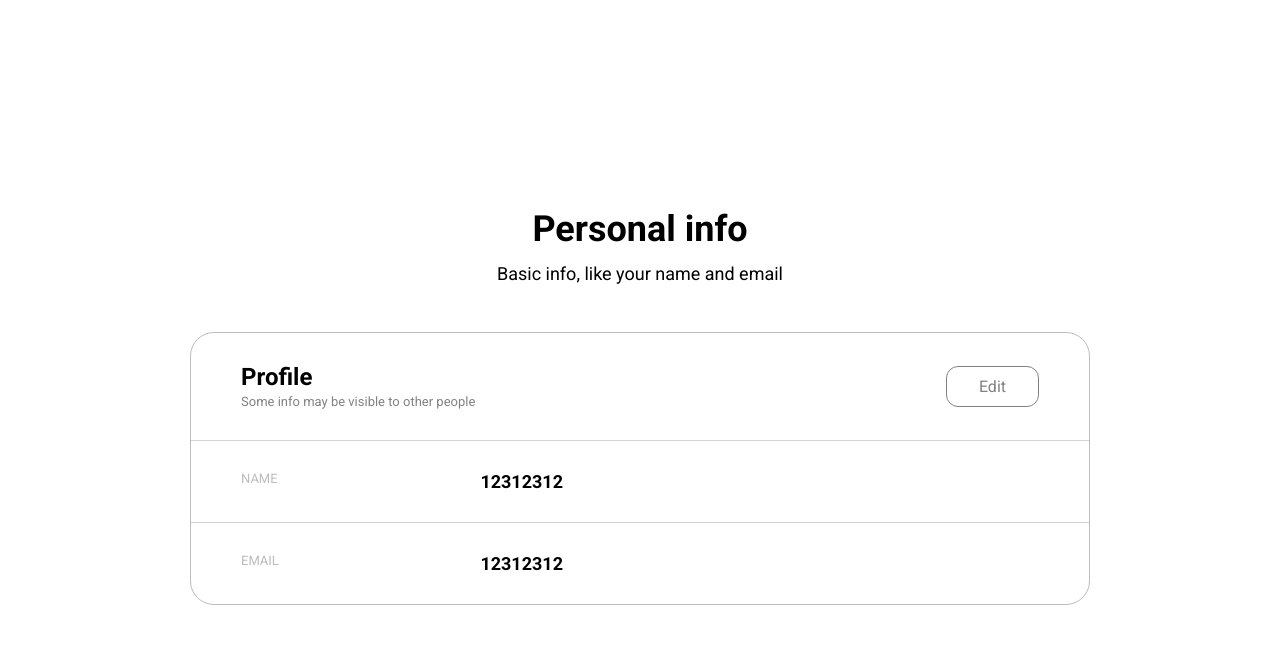
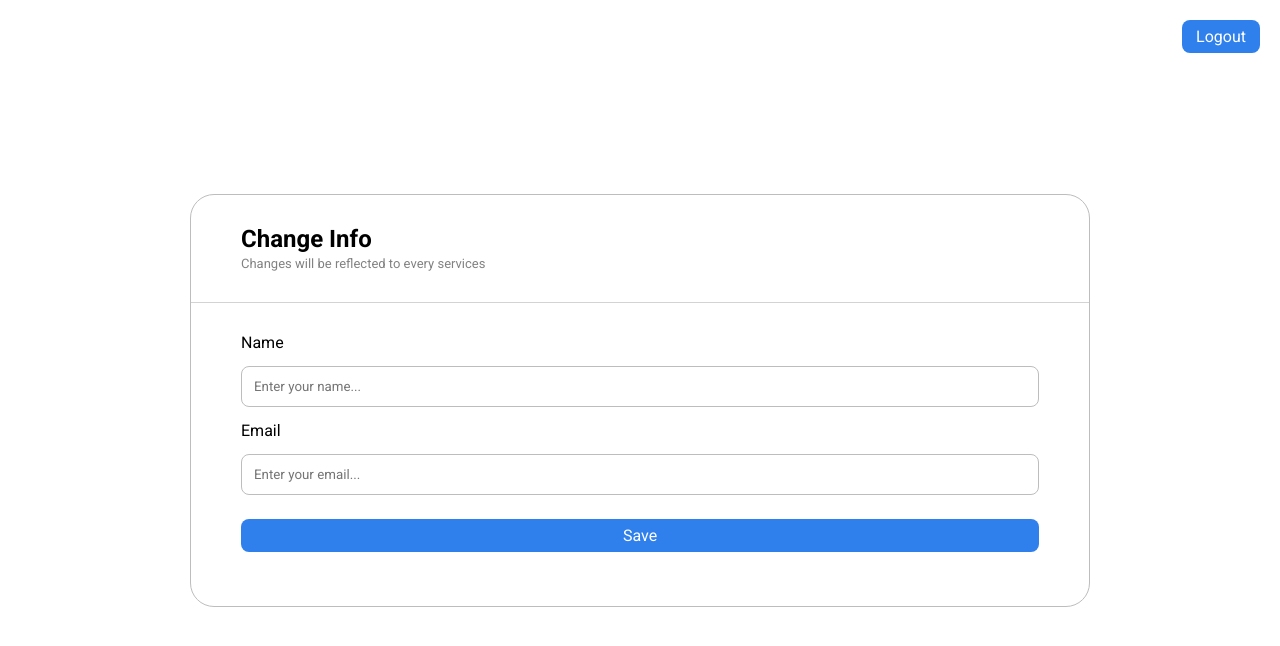
Before and after one commit to DanielBackEnd/login-register-app, a React (Vite) app in the folder frontend/: page / in a window 1280 px wide. Shown: the top 646 px of the page. Built offline with nearby package versions, Linux system fonts and the light colour scheme.

Commit message:
created edit user data page added logout button

```diff
--- a/frontend/src/App.jsx
+++ b/frontend/src/App.jsx
@@ -1,9 +1,9 @@
-import Profil from './pages/Profil';
+import EditUserData from './pages/EditUserData';
 
 const App = () => {
   return (
     <>
-      <Profil />
+      <EditUserData />
     </>
   );
 };
--- a/frontend/src/index.css
+++ b/frontend/src/index.css
@@ -147,3 +147,19 @@ button {
   font-size: 18px;
   font-weight: bold;
 }
+
+.edit-data-form {
+  padding: 30px 50px;
+}
+
+.logout-btn a {
+  background-color: rgba(47, 128, 237, 1);
+  border: none;
+  color: #fff;
+  font-size: 16px;
+  padding: 7px 14px;
+  border-radius: 8px;
+  position: absolute;
+  top: 20px;
+  right: 20px;
+}
--- /dev/null
+++ b/frontend/src/pages/EditUserData.jsx
@@ -0,0 +1,26 @@
+const EditUserData = () => {
+  return (
+    <>
+      <div className='logout-btn'>
+        <a href='#'>Logout</a>
+      </div>
+      <div className='wrapper desc-wrapper'>
+        <div className='description'>
+          <div className='info'>
+            <p>Change Info</p>
+            <span>Changes will be reflected to every services</span>
+          </div>
+        </div>
+        <form className='edit-data-form'>
+          <label htmlFor='name'>Name</label>
+          <input type='text' placeholder='Enter your name...' />
+          <label htmlFor='email'>Email</label>
+          <input type='text' placeholder='Enter your email...' />
+          <button type='submit'>Save</button>
+        </form>
+      </div>
+    </>
+  );
+};
+
+export default EditUserData;
--- a/frontend/src/pages/Profil.jsx
+++ b/frontend/src/pages/Profil.jsx
@@ -1,6 +1,9 @@
 const Profil = () => {
   return (
     <>
+      <div className='logout-btn'>
+        <a href='#'>Logout</a>
+      </div>
       <h1 className='desc-title'>Personal info</h1>
       <p className='desc-subtitle'>Basic info, like your name and email</p>
       <div className='wrapper desc-wrapper'>
```
